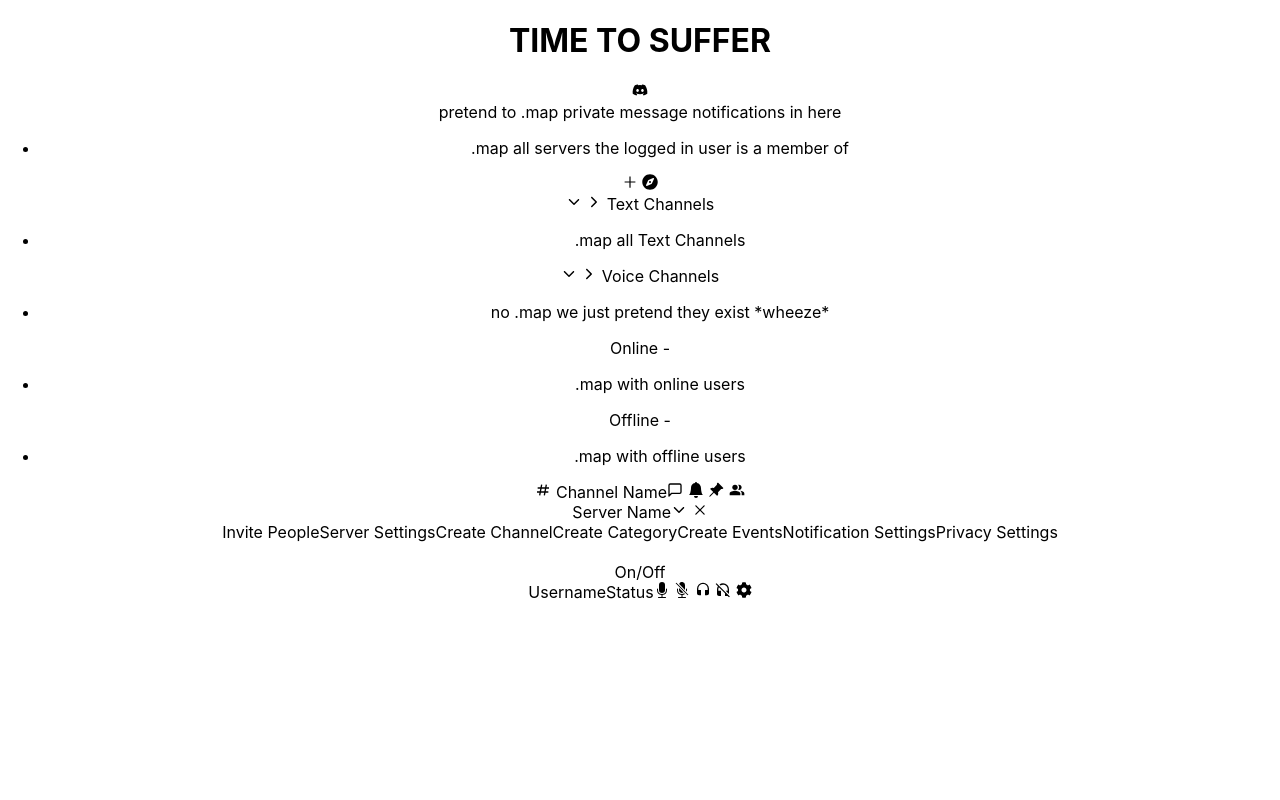
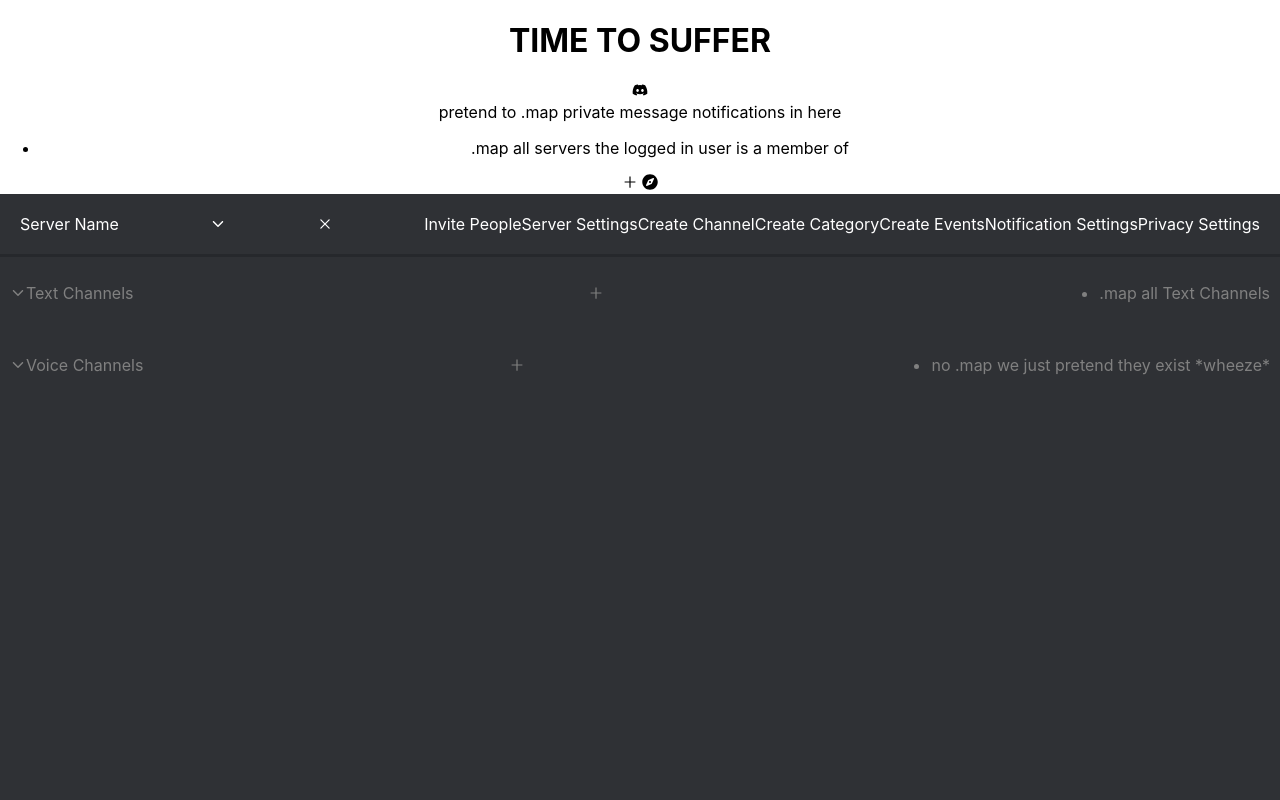
Before and after one commit to MarcelVoigt92/discord-clone, a React (Create React App) app: page / in a window 1280 px wide. Shown: the top 800 px of the page. Built offline with nearby package versions, Linux system fonts and the light colour scheme.

Commit message:
Added CSS, Animations etc. for SidebarServer/HeaderServer

```diff
--- a/src/App.jsx
+++ b/src/App.jsx
@@ -1,5 +1,5 @@
 import React from "react";
-import { Navbar, SidebarServer, SidebarUsers, HeaderChat, HeaderServer, Footer } from "./components/index";
+import { Navbar, SidebarServer, SidebarUsers, HeaderChat, HeaderServer, Footer } from "./components/index.js";
 
 import "./App.css";
 
@@ -11,7 +11,6 @@ function App() {
       <SidebarServer />
       <SidebarUsers />
       <HeaderChat />
-      <HeaderServer />
       <Footer />
     </div>
   );
--- a/src/components/HeaderServer.jsx
+++ b/src/components/HeaderServer.jsx
@@ -2,10 +2,11 @@
 import React from 'react'
 import { IoIosArrowDown } from 'react-icons/io'
 import { RxCross2 } from 'react-icons/rx'
+import "./SidebarServer.css"
 
 function HeaderServer() {
     return (
-        <div>
+        <div className='sidebar__top'>
             <span>Server Name</span>
             <IoIosArrowDown /> <RxCross2 /> {/*or <IoIosArrowUp /> - Arrow Up/Down for server options */}
             <div>       {/* Server Options Menu */}
--- /dev/null
+++ b/src/components/SidebarServer.css
@@ -0,0 +1,37 @@
+.sidebar {
+    display: flex;
+    flex-direction: column;
+    flex: 0.25;
+    height: 100vh;
+    background-color: #2f3135;
+  }
+  .sidebar__top {
+    display: flex;
+    justify-content: space-between;
+    align-items: center;
+    padding: 20px;
+    background-color: #2f3135;
+    color: white;
+    border-bottom: 3px solid #26282c;
+  }
+  .sidebar__channels {
+    flex: 1;
+  }
+  .sidebar__addChannel {
+    cursor: pointer;
+  }
+  .sidebar__addChannel:hover {
+    color: white;
+  }
+  .sidebar__channelsHeader {
+    display: flex;
+    justify-content: space-between;
+    align-items: center;
+    padding: 10px;
+    background-color: #2f3135;
+    color: gray;
+  }
+  .sidebar__header {
+    display: flex;
+    align-items: center;
+  }
--- a/src/components/SidebarServer.jsx
+++ b/src/components/SidebarServer.jsx
@@ -1,22 +1,43 @@
 // Server Sidebar for accessing and managing Channels
-import React from 'react'
+import React, { useState } from 'react'
 import { IoIosArrowDown, IoIosArrowForward } from 'react-icons/io'
+import { AiOutlinePlus } from 'react-icons/ai'
+import { HeaderServer } from './index.js'
+import "./SidebarServer.css";
 
 function SidebarServer() {
+    const [rotateTextArrow, setRotateTextArrow] = useState(false);
+    const handleTextRotate = () => setRotateTextArrow(!rotateTextArrow);
+    const rotateText = rotateTextArrow ? "rotate(-90deg)" : "rotate(0)"
+
+    const [rotateVoiceArrow, setRotateVoiceArrow] = useState(false);
+    const handleVoiceRotate = () => setRotateVoiceArrow(!rotateVoiceArrow);
+    const rotateVoice = rotateVoiceArrow ? "rotate(-90deg)" : "rotate(0)"
+
     return (
+        <div className='sidebar'>
+            <HeaderServer />
+            <div className='sidebar__channels'>
+                <div className='sidebar__channelsHeader'>
+                    <div className='sidebar__header'>
+                        <IoIosArrowDown style={{ transform: rotateText, transition: "all 0.2s linear" }} onClick={handleTextRotate} />{/* show/hide textchannels */}
+                        <span onClick={handleTextRotate}>Text Channels</span>
+                    </div>
+                    <AiOutlinePlus className='sidebar__addChannel' />
                     <div>
-            <div>
-                <IoIosArrowDown /> <IoIosArrowForward /> {/* show/hide textchannels */}
-                <span>Text Channels</span>
                         <ul>
                             <li>
                                 .map all Text Channels
                             </li>
                         </ul>
                     </div>
-            <div>
-                <IoIosArrowDown /> <IoIosArrowForward /> {/* show/hide textchannels */}
-                <span>Voice Channels</span> {/* non existent voice channels kekw */}
+                </div>
+                <div className='sidebar__channelsHeader'>
+                    <div className='sidebar__header'>
+                        <IoIosArrowDown style={{ transform: rotateVoice, transition: "all 0.2s linear" }} onClick={handleVoiceRotate} /> {/* show/hide textchannels */}
+                        <span onClick={handleVoiceRotate}>Voice Channels</span> {/* non existent voice channels kekw */}
+                    </div>
+                    <AiOutlinePlus className='sidebar__addChannel' />
                     <ul>
                         <li>
                             no .map we just pretend they exist *wheeze*
@@ -24,6 +45,8 @@ function SidebarServer() {
                     </ul>
                 </div>
             </div>
+
+        </div>
     )
 }
 
```
Lines whose indentation alone changed are shown as unchanged.
